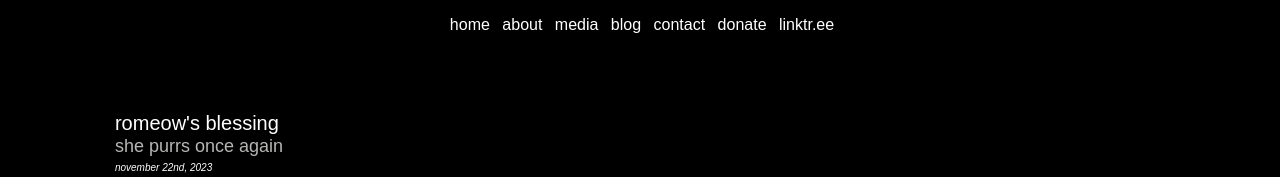
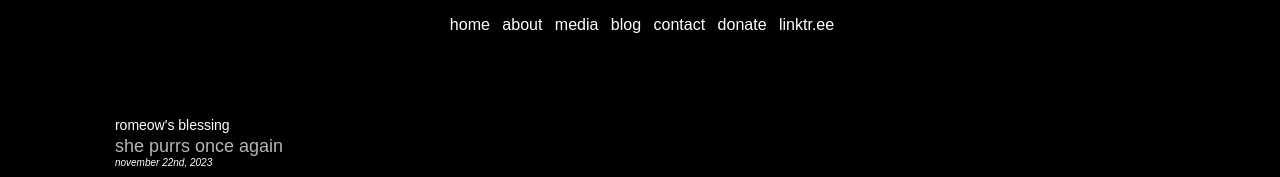
Before and after one commit to theTailsOnTrails/TheTailsOnTrails.github.io, a plain HTML site: page blog.html in a window 1280 px wide. Shown: the top 177 px of the page. Drawn offline with Linux system fonts and the light colour scheme; grey boxes are pictures that could not be loaded; a script that the page names is missing.

Commit message:
Update blogstyles.css
Blog container font sz

```diff
--- a/blogstyles.css
+++ b/blogstyles.css
@@ -152,6 +152,7 @@ input[type="button"]:active .cat {
   text-transform: uppercase;
 }
 #blog-container {
+  font-size: 10px;
   border: none;
   color: white;
   background-color: black;
@@ -168,7 +169,7 @@ input[type="button"]:active .cat {
 
 #blog-container a {
   color: white;
-  font-size: 20px;
+  font-size: 14px;
   text-decoration: none;
 }
 
```
